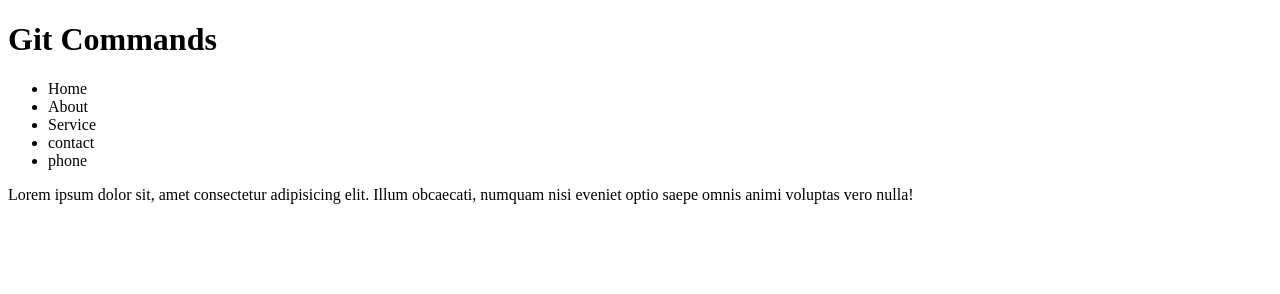
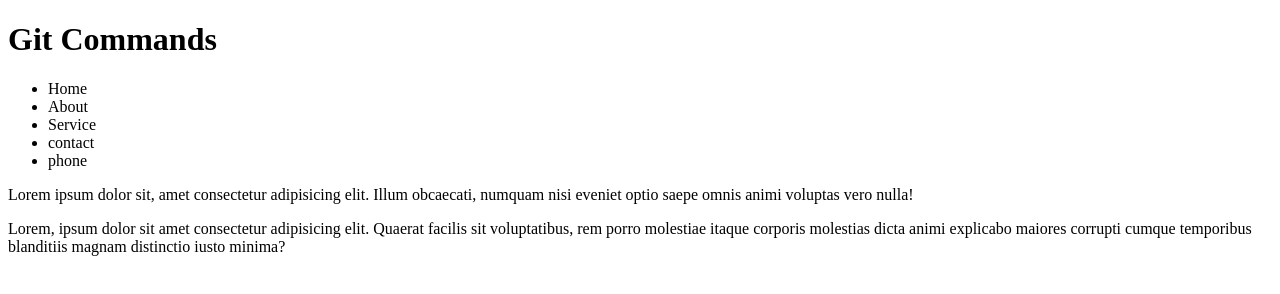
Before and after one commit to amuhaimen/Git_Commands, a plain HTML site: page index.html in a window 1280 px wide. Drawn offline with Linux system fonts and the light colour scheme.

Commit message:
more details added

```diff
--- a/index.html
+++ b/index.html
@@ -18,5 +18,11 @@
       Lorem ipsum dolor sit, amet consectetur adipisicing elit. Illum obcaecati,
       numquam nisi eveniet optio saepe omnis animi voluptas vero nulla!
     </p>
+    <p>
+      Lorem, ipsum dolor sit amet consectetur adipisicing elit. Quaerat facilis
+      sit voluptatibus, rem porro molestiae itaque corporis molestias dicta
+      animi explicabo maiores corrupti cumque temporibus blanditiis magnam
+      distinctio iusto minima?
+    </p>
   </body>
 </html>
```
